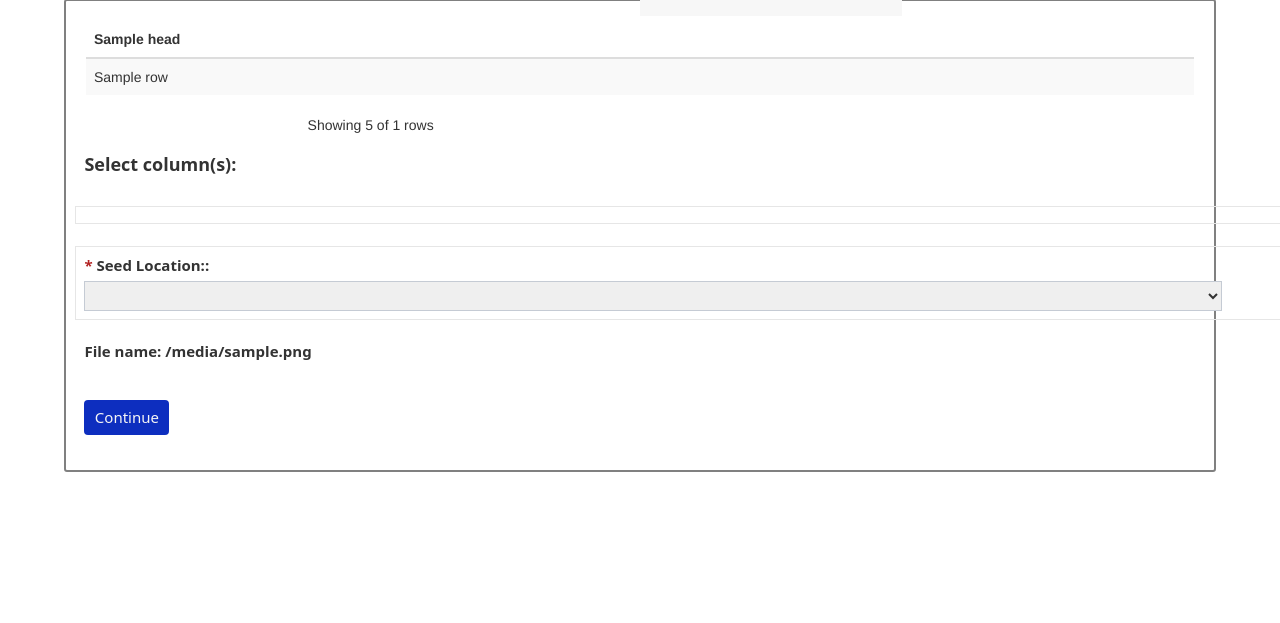
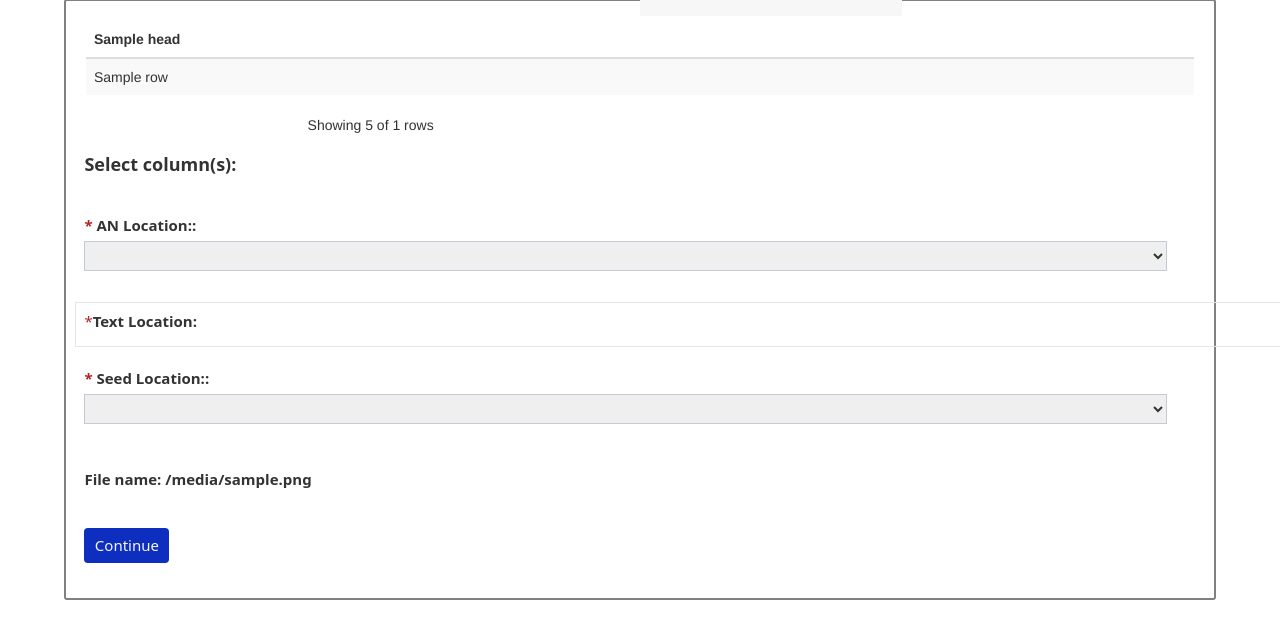
Before and after one commit to chip-aws/HSLAutomationToolsforBibliographicData, a Flask app: template app/templates/sup_cluster_select_text.html in a window 1280 px wide. Shown: the part 177-800 px from the top of the page. Run offline with Flask 2, Linux system fonts and the light colour scheme; the template is opened without the code that fills it: values that come from a table or form of the project are taken from there, most other values are stand-ins (such as "Sample title", 1, 10 or a date in 2020); lists and menus that the app fills with data are empty; some libraries are stand-ins or nearby versions.

Commit message:
Add files via upload

```diff
--- a/app/templates/sup_cluster_result.html
+++ b/app/templates/sup_cluster_result.html
@@ -53,6 +53,10 @@
 				<td>{{ form.filename.data }}</td>
 			</tr>
 			<tr>
+				<th>AN Field</th>
+				<td>{{ form.AN.data }}</td>
+			</tr>
+			<tr>
 				<th>Text Field</th>
 				<td>{{ form.columns.data }}</td>
 			</tr>
--- a/app/templates/sup_cluster_select_algo.html
+++ b/app/templates/sup_cluster_select_algo.html
@@ -26,6 +26,7 @@
    {% endif %}
    <form class="form" method="post">
       {{ form.csrf_token }}
+      {{ form.AN(class="placeholder") }}
       {{ form.columns(class="placeholder") }}
       {{ form.seeds(class="placeholder") }}
       <fieldset>
--- a/app/templates/sup_cluster_select_text.html
+++ b/app/templates/sup_cluster_select_text.html
@@ -46,13 +46,17 @@
 		<form method="post" id="selecting" onsubmit="return validateForm();">
 			<h4><b>Select column(s):</b></h4>
 			{{ form.csrf_token }}
+			<div class="form-group">
+				{{ render_field(form.AN, class='answer') }}
+			</div>
 			<div class="form">
+				<span style="color: firebrick;">*</span><label for="textLocation">Text Location:</label><br>
 				{% for choice in form.check_options %}
                         {{ choice(class="labels") }}
                         {{ choice.label }}
                 {% endfor %}
 			</div>
-			<div class="form">
+			<div class="form-group">
 				{{ render_field(form.seeds, class='answer') }}
 			</div>
 			<div class="form-group">
@@ -64,6 +68,7 @@
 				<p style="color: red;">{{warning}}</p>
 				<input class="analyze" type=submit value=Continue>
 		    </div>
+
 
 
 			<script>
```
Also changed, not shown: app/templates/sup_cluster_preview.html (+7 -0 lines).
